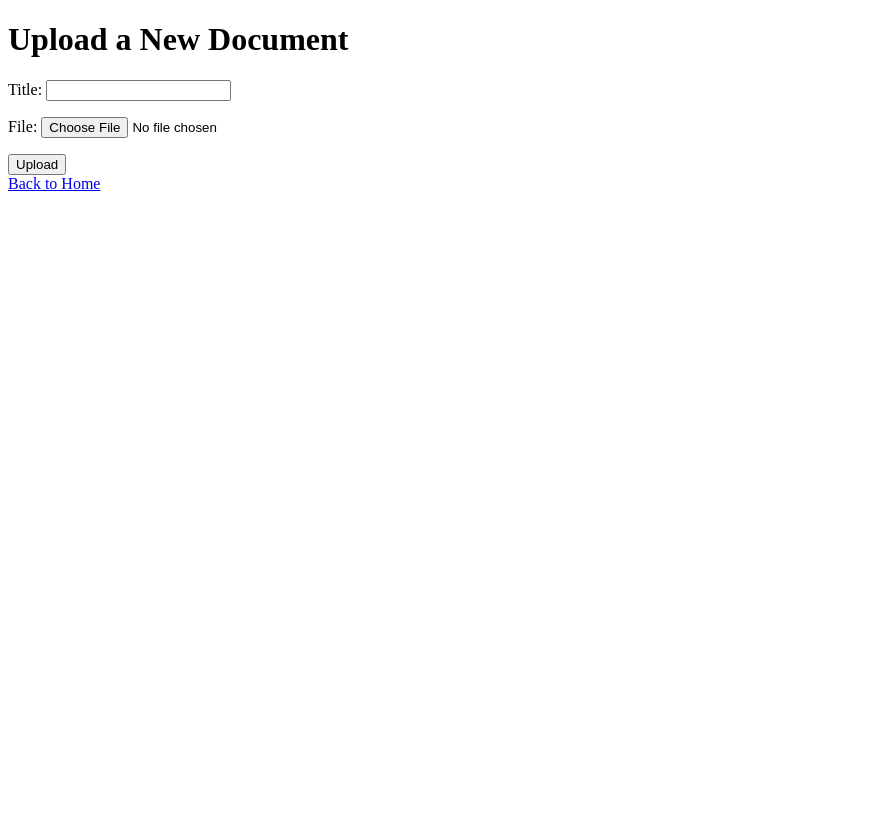
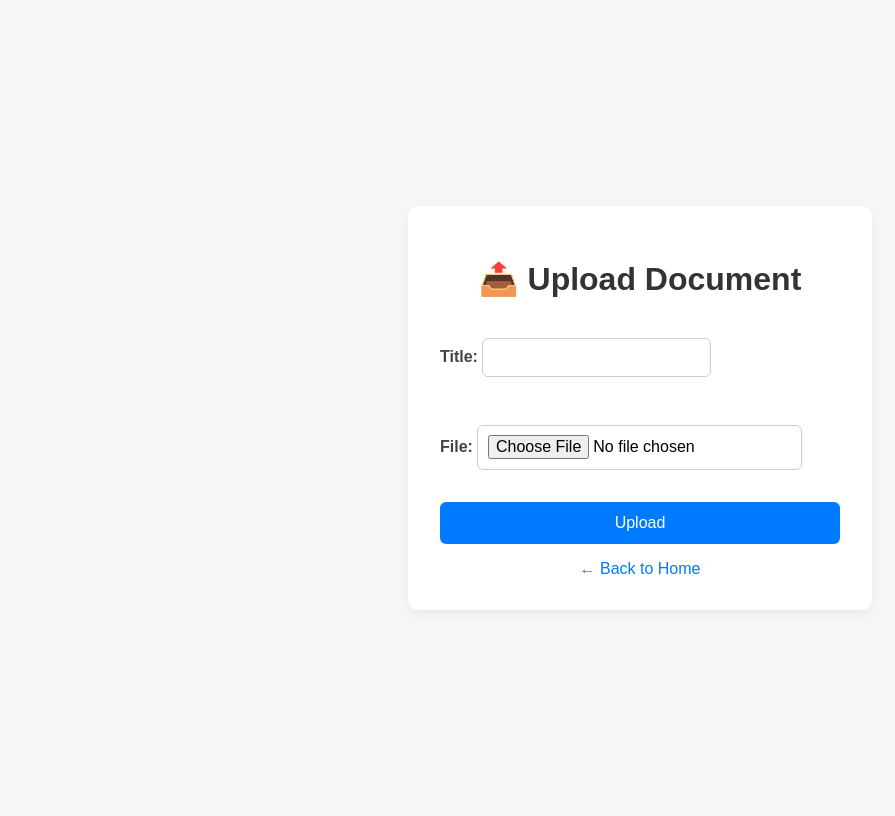
Before and after one commit to Princccee/Smart-Doc-AI, a Django app: page /upload/ in a window 1280 px wide. Shown: the whole page, without its empty margins (0-895 px from the left). Before the commit the page ends 191 px from the top, so only its background shows below. Run offline with Django 5.2, Linux system fonts and the light colour scheme.

Commit message:
find metadata from the uploaded doc

```diff
--- a/core/models.py
+++ b/core/models.py
@@ -6,6 +6,8 @@ class Document(models.Model):
     file = models.FileField(upload_to='documents/')
     extracted_text = models.TextField(blank=True, null=True)
     uploaded_at = models.DateTimeField(auto_now_add=True)
+    predicted_label = models.CharField(max_length=50, blank=True, null=True)
+    metadata = models.JSONField(blank=True, null=True)
 
     def __str__(self):
         return self.title
--- a/core/templates/core/upload.html
+++ b/core/templates/core/upload.html
@@ -1,16 +1,82 @@
-<!-- core/templates/core/upload.html -->
 <!DOCTYPE html>
-<html>
+<html lang="en">
 <head>
+    <meta charset="UTF-8">
     <title>Upload Document</title>
+    <style>
+        body {
+            font-family: Arial, sans-serif;
+            background-color: #f4f6f8;
+            display: flex;
+            justify-content: center;
+            align-items: center;
+            height: 100vh;
+        }
+        .upload-container {
+            background: #fff;
+            padding: 2rem;
+            border-radius: 10px;
+            box-shadow: 0 4px 10px rgba(0, 0, 0, 0.05);
+            width: 400px;
+        }
+        h1 {
+            text-align: center;
+            margin-bottom: 1.5rem;
+            color: #333;
+        }
+        form {
+            display: flex;
+            flex-direction: column;
+        }
+        label {
+            margin-bottom: 0.5rem;
+            font-weight: bold;
+            color: #444;
+        }
+        input[type="text"],
+        input[type="file"] {
+            margin-bottom: 1rem;
+            padding: 0.6rem;
+            border: 1px solid #ccc;
+            border-radius: 6px;
+            font-size: 1rem;
+        }
+        button {
+            padding: 0.75rem;
+            background-color: #007bff;
+            color: white;
+            border: none;
+            border-radius: 6px;
+            font-size: 1rem;
+            cursor: pointer;
+            transition: background 0.3s ease;
+        }
+        button:hover {
+            background-color: #0056b3;
+        }
+        .back-link {
+            display: block;
+            text-align: center;
+            margin-top: 1rem;
+            text-decoration: none;
+            color: #007bff;
+        }
+        .back-link:hover {
+            text-decoration: underline;
+        }
+    </style>
 </head>
 <body>
-    <h1>Upload a New Document</h1>
-    <form method="post" enctype="multipart/form-data">
-        {% csrf_token %}
-        {{ form.as_p }}
-        <button type="submit">Upload</button>
-    </form>
-    <a href="{% url 'home' %}">Back to Home</a>
+
+    <div class="upload-container">
+        <h1>📤 Upload Document</h1>
+        <form method="post" enctype="multipart/form-data">
+            {% csrf_token %}
+            {{ form.as_p }}
+            <button type="submit">Upload</button>
+        </form>
+        <a class="back-link" href="{% url 'home' %}">← Back to Home</a>
+    </div>
+
 </body>
 </html>
--- a/core/views.py
+++ b/core/views.py
@@ -4,6 +4,7 @@ from .forms import DocumentForm
 from .models import Document
 from .utils.extract_text import extract_text_from_file
 from .utils.ai_classifier import classify_with_gemini
+from .utils.metadata_tagger import extract_entities
 import shutil
 import os
 from django.conf import settings
@@ -19,12 +20,18 @@ def upload_document(request):
             doc = form.save(commit=False)
             doc.save()
             file_path = doc.file.path
+
+            # Extract text from the uploaded file
             extracted = extract_text_from_file(file_path)
             doc.extracted_text = extracted
 
             # Classify using Gemini
             predicted = classify_with_gemini(extracted)
             doc.predicted_label = predicted
+
+            # Extract metadata entities
+            entities = extract_entities(extracted)
+            doc.metadata = entities
 
             # Move file to category folder
             if predicted and predicted != "Unknown":
```
Also changed, not shown: core/templates/core/home.html (+75 -17 lines), core/utils/metadata_tagger.py (added, +15 -0 lines), core/migrations/0003_document_metadata_document_predicted_label.py (added), readme.md, 4 other files.
